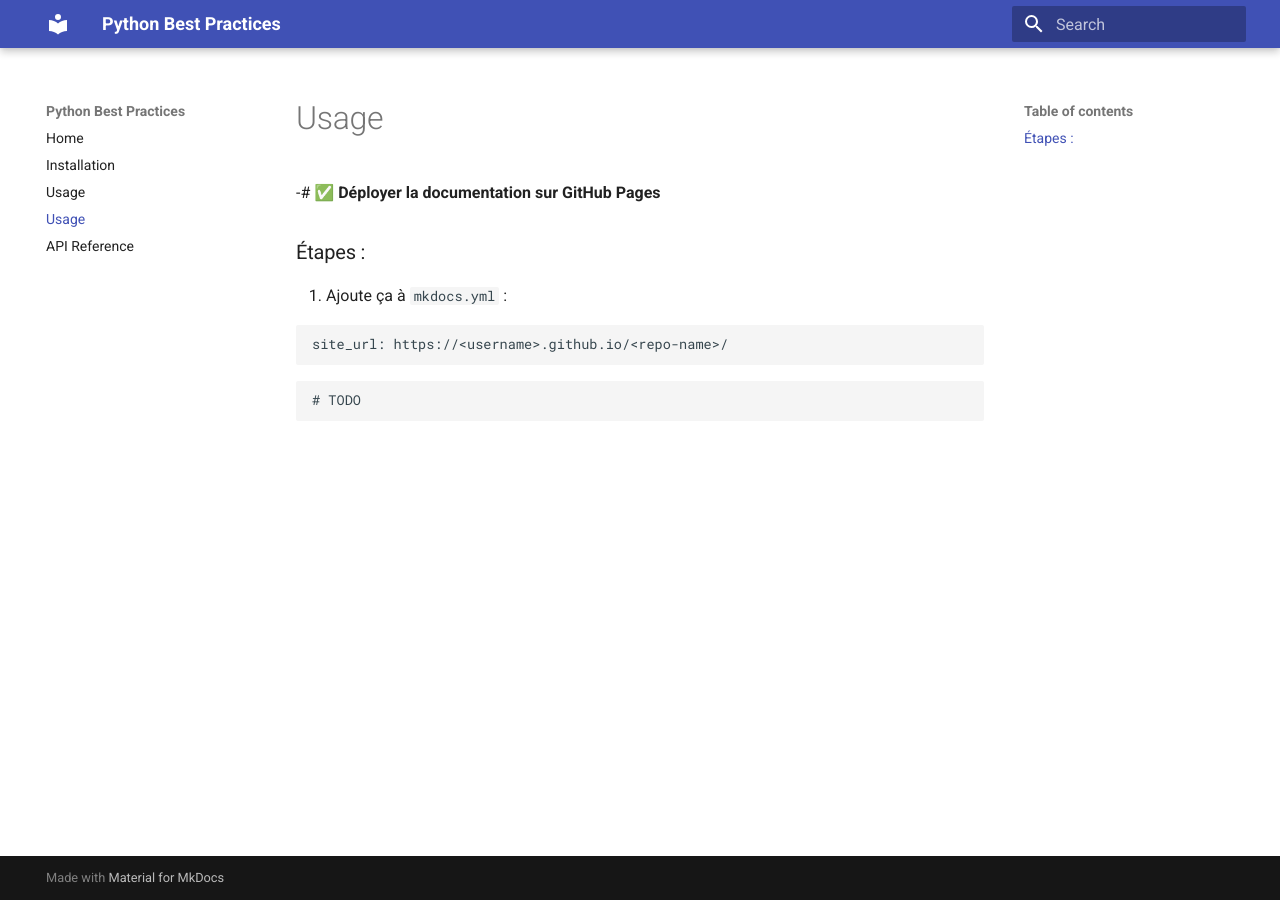
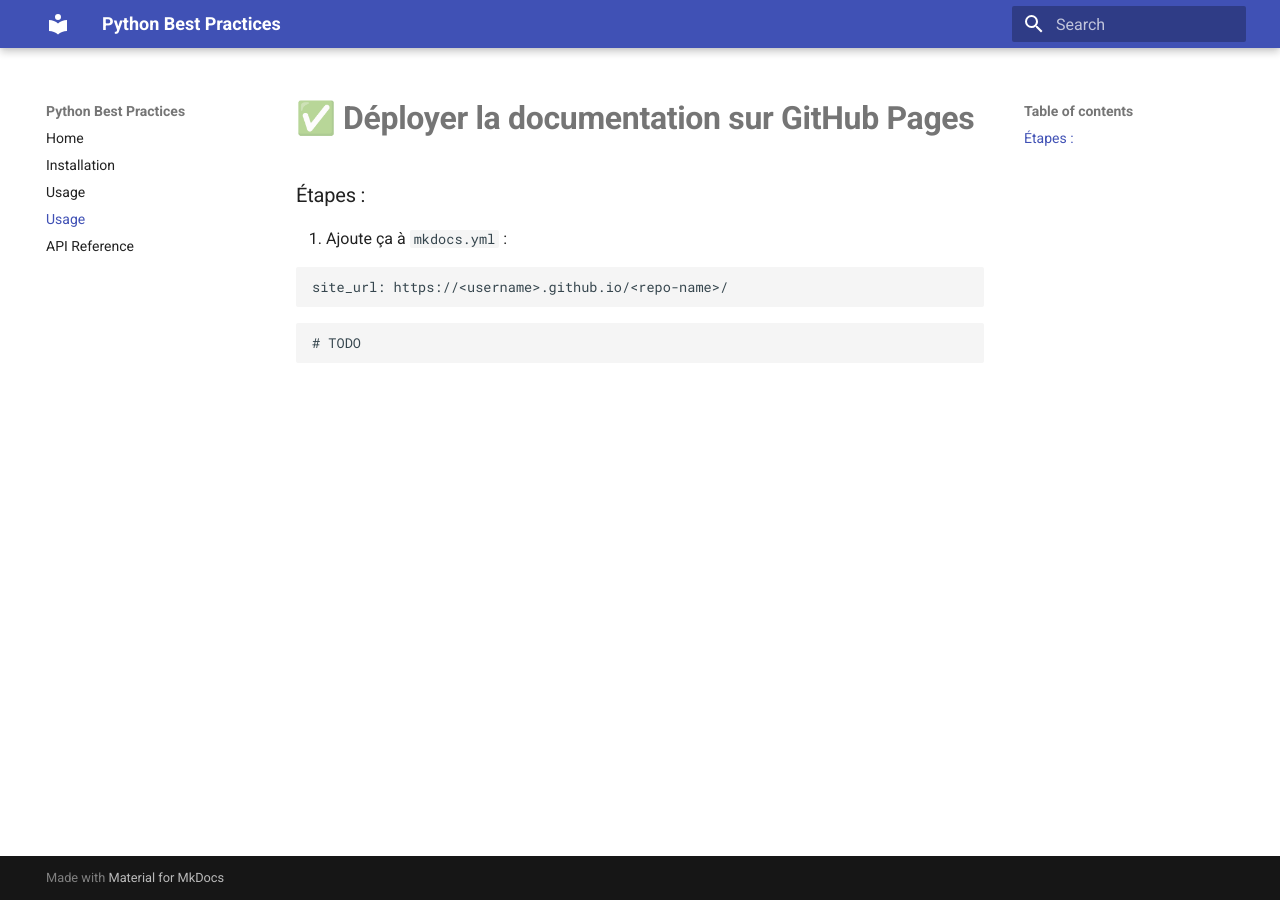
Before and after one commit to segandiaye/Python_Best_Practices, an MkDocs documentation site: the page built from docs/deployment.md, in a window 1280 px wide. Built offline with MkDocs 1.6.1 and Material for MkDocs 9.7.7, drawn with Linux system fonts in a browser that asks for light colours.

```diff
--- a/docs/deployment.md
+++ b/docs/deployment.md
@@ -1,4 +1,4 @@
--# ✅ **Déployer la documentation sur GitHub Pages**
+# ✅ **Déployer la documentation sur GitHub Pages**
 
 ### Étapes :
 
```
